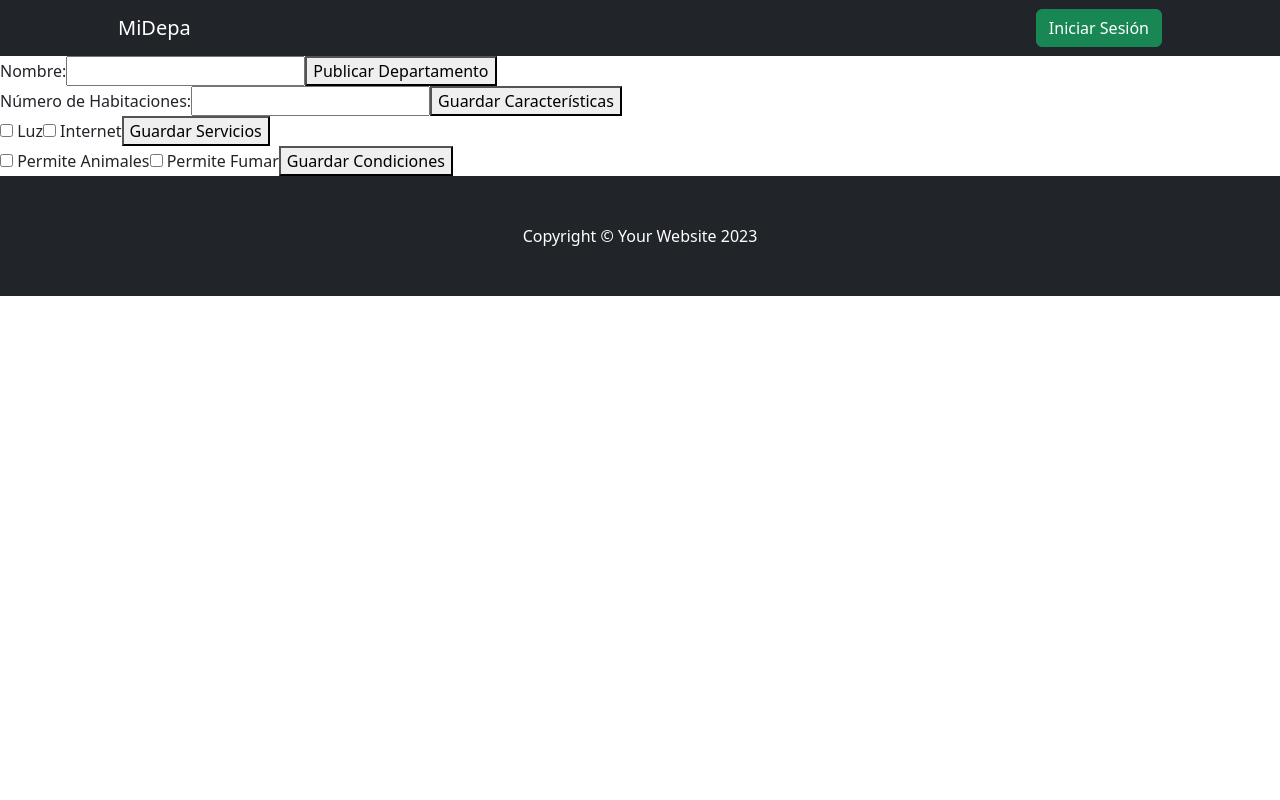
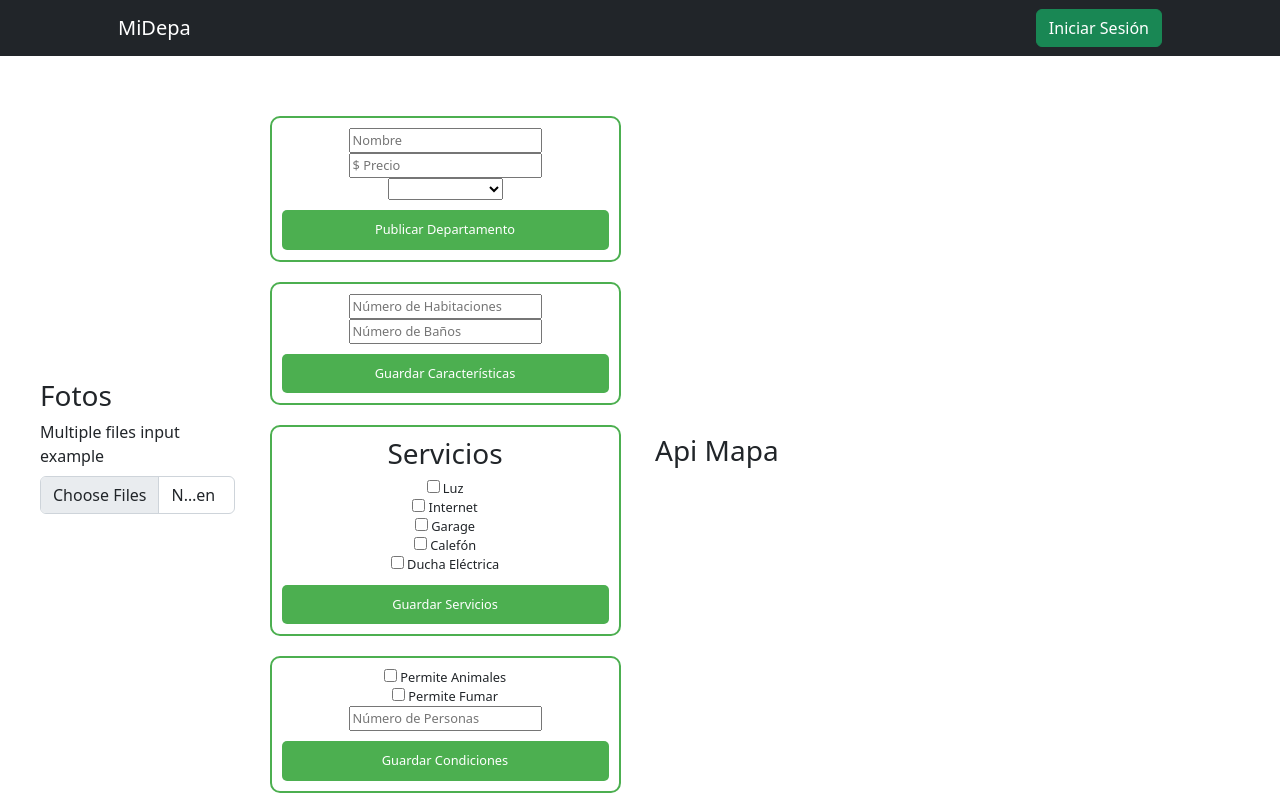
Before and after one commit to rea2001/Proyecto_Final, an Angular app: page /publicar-departamentos in a window 1280 px wide. Shown: the top 800 px of the page. Built offline with nearby package versions, Linux system fonts and the light colour scheme.

Commit message:
Formularios publicar-departamentos

```diff
--- a/src/app/publicar-departamentos/publicar-departamentos.component.css
+++ b/src/app/publicar-departamentos/publicar-departamentos.component.css
@@ -0,0 +1,58 @@
+#grid{
+    display: grid;
+    grid-template-columns: 1fr 2fr 3fr; /* Cada columna ocupa el espacio definido */
+    grid-gap: 15px; /* Espacio entre columnas y filas */
+    justify-content: center;
+    align-items: center;
+    padding: 40px;
+  }
+
+form {
+    width: 90%;
+    background-color: white;
+    border-radius: 10px;
+    border: 2px solid #4CAF50;
+    padding: 10px;
+    display: flex;
+    flex-direction: column;
+    justify-content: center;
+    align-items: center;
+    font-size: 0.8em;
+    margin: 20px auto; /* Centra los formularios en el medio de la página */
+  }
+
+  .form-group {
+    width: 100%;
+    margin-bottom: 15px;
+  }
+
+  .form-group label {
+    display: block;
+    margin-bottom: 5px;
+    color: #3e8e41; /* Color de la etiqueta */
+  }
+
+  .form-group input,
+  .form-group select,
+  .form-group label input {
+    width: 100%;
+    padding: 10px;
+    border-radius: 5px;
+    border: 1px solid #ccc;
+    margin-top: 5px;
+  }
+
+  button[type='submit'] {
+    width: 100%;
+    background-color: #4CAF50;
+    color: white;
+    padding: 10px 15px;
+    border: none;
+    border-radius: 5px;
+    cursor: pointer;
+    margin-top: 10px;
+  }
+
+  button[type='submit']:hover {
+    background-color: #3e8e41;
+  }
--- a/src/app/publicar-departamentos/publicar-departamentos.component.html
+++ b/src/app/publicar-departamentos/publicar-departamentos.component.html
@@ -1,50 +1,57 @@
 <div class="main-content">
   <app-hearder></app-hearder>
-<!-- publicar-departamento.component.html -->
+  <div id="grid">
+    <div id="fotos">
+      <h3>Fotos</h3>
+      <div class="mb-3">
+        <label for="formFileMultiple" class="form-label">Multiple files input example</label>
+        <input class="form-control" type="file" id="formFileMultiple" multiple>
+      </div>
+    </div>
+    <div id="form">
       <form [formGroup]="publicarForm" (ngSubmit)="onSubmit()">
         <!-- Campos del formulario -->
-    <label for="nombre">Nombre:</label>
-    <input type="text" id="nombre" formControlName="nombre">
-
-    <!-- Otros campos según tus necesidades -->
-
-    <!-- Botón de envío -->
+        <input type="text" id="nombre" formControlName="nombre" placeholder="Nombre">
+        <input type="number" id="nombre" formControlName="precio" placeholder="$ Precio">
+        <select id="tipoPropiedad" name="tipoPropiedad" formControlName="tipoPropiedad">
+          <option value="Casa">Casa</option>
+          <option value="Media Agua">Media Agua</option>
+          <option value="Departamento">Departamento</option>
+          <option value="Condominio">Condominio</option>
+          <option value="Solohabitacion">Solo habitación</option>
+        </select>
         <button type="submit">Publicar Departamento</button>
       </form>
 
-  <!-- caracteristicas-form.component.html -->
       <form [formGroup]="caracteristicasForm" (ngSubmit)="onSubmit()">
-    <!-- Campos del formulario -->
-    <label for="habitaciones">Número de Habitaciones:</label>
-    <input type="number" id="habitaciones" formControlName="habitaciones">
+        <input type="number" id="habitaciones" formControlName="habitaciones" placeholder="Número de Habitaciones">
+        <input type="number" id="banios" formControlName="banios" placeholder="Número de Baños">
 
-    <!-- Otros campos según tus necesidades -->
-
-    <!-- Botón de envío -->
         <button type="submit">Guardar Características</button>
       </form>
 
-  <!-- servicios-form.component.html -->
       <form [formGroup]="serviciosForm" (ngSubmit)="onSubmit()">
-    <!-- Campos del formulario -->
+        <h3>Servicios</h3>
         <label><input type="checkbox" formControlName="luz"> Luz</label>
         <label><input type="checkbox" formControlName="internet"> Internet</label>
-    <!-- Otros campos según tus necesidades -->
-
-    <!-- Botón de envío -->
+        <label><input type="checkbox" formControlName="garage"> Garage</label>
+        <label><input type="checkbox" formControlName="calefon"> Calefón</label>
+        <label><input type="checkbox" formControlName="duchaElectrica"> Ducha Eléctrica</label>
         <button type="submit">Guardar Servicios</button>
       </form>
 
-  <!-- condiciones-form.component.html -->
       <form [formGroup]="condicionesForm" (ngSubmit)="onSubmit()">
-    <!-- Campos del formulario -->
         <label><input type="checkbox" formControlName="permiteAnimales"> Permite Animales</label>
         <label><input type="checkbox" formControlName="permiteFumar"> Permite Fumar</label>
-    <!-- Otros campos según tus necesidades -->
-
-    <!-- Botón de envío -->
+        <input type="number" id="numPersonas" formControlName="numPersonas" placeholder="Número de Personas">
         <button type="submit">Guardar Condiciones</button>
       </form>
+    </div>
+
+    <div id="map">
+      <h3>Api Mapa</h3>
+    </div>
+  </div>
 
   <app-footer></app-footer>
 </div>
--- a/src/app/publicar-departamentos/publicar-departamentos.component.ts
+++ b/src/app/publicar-departamentos/publicar-departamentos.component.ts
@@ -31,12 +31,16 @@ export class PublicarDepartamentosComponent {
     this.serviciosForm = this.fb.group({
       luz: [false],
       internet: [false],
+      duchaElectrica: [false],
+      calefon: [false],
+      garage: [false]
       // ... otros servicios según tus necesidades
     })
 
     this.condicionesForm = this.fb.group({
       permiteAnimales: [false],
       permiteFumar: [false],
+      numPersonas: ['', Validators.required]
       // ... otras condiciones según tus necesidades
     })
   }
```
Lines whose indentation alone changed are shown as unchanged.
